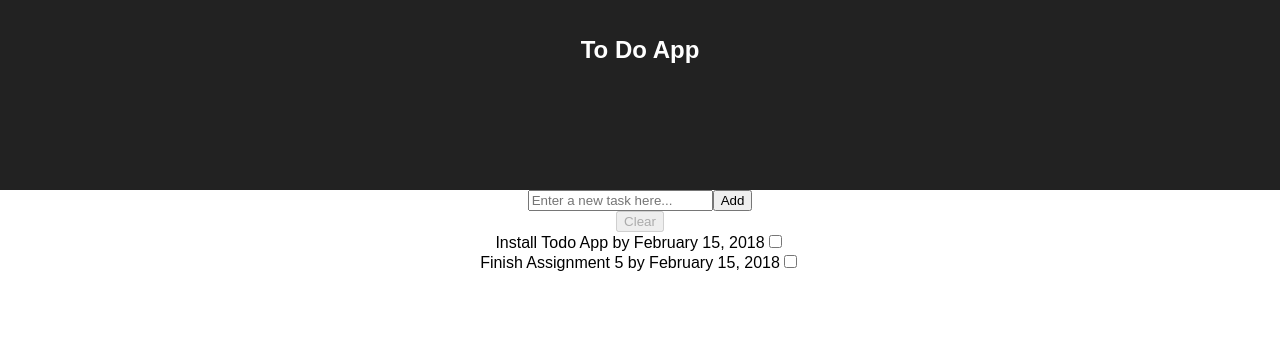
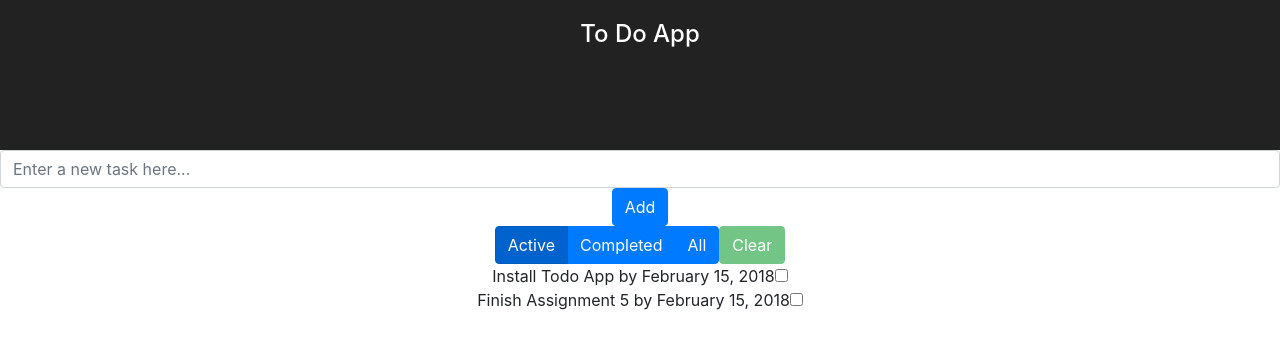
Before and after one commit to eugeneyu90/todoApp, a React (Create React App) app: page / in a window 1280 px wide. Shown: the top 348 px of the page. Built offline with nearby package versions, Linux system fonts and the light colour scheme.

Commit message:
reactstrap added

```diff
--- a/package.json
+++ b/package.json
@@ -3,9 +3,11 @@
   "version": "0.1.0",
   "private": true,
   "dependencies": {
+    "bootstrap": "^4.0.0",
     "react": "^16.2.0",
     "react-dom": "^16.2.0",
-    "react-scripts": "1.1.1"
+    "react-scripts": "1.1.1",
+    "reactstrap": "^5.0.0-beta"
   },
   "scripts": {
     "start": "react-scripts start",
--- a/src/TodoAddBar.js
+++ b/src/TodoAddBar.js
@@ -1,4 +1,5 @@
 import React, { Component } from 'react'
+import { Button, Form, FormGroup, Label, Input, FormText } from 'reactstrap';
 
 const d = new Date()
 var month = {
@@ -45,17 +46,14 @@ class TodoAddBar extends Component {
     })
   }
 
-
-
   render() {
     const placeHolder = "Enter a new task here..."
-    return <form onSubmit={this.handleSubmit}>
-        <input type="text" value={this.state.task} placeholder={placeHolder} onChange={this.updateTask} />
-        {/* <input type="checkbox" checked={this.state.isComplete} onChange={this.updateCompletion} /> */}
-        <button type="button" onClick={this.handleSubmit}>
+    return <Form onSubmit={this.handleSubmit}>
+        <Input type="text" value={this.state.task} placeholder={placeHolder} onChange={this.updateTask} />
+        <Button color="primary" type="button" onClick={this.handleSubmit}>
           Add
-        </button>
-      </form>
+        </Button>
+      </Form>
   }
 }
 
--- a/src/TodoList.js
+++ b/src/TodoList.js
@@ -1,4 +1,5 @@
 import React, { Component } from 'react'
+import { Button, ButtonGroup } from 'reactstrap'
 
 // TodoList + filter capabilities
 class TodoList extends Component {
@@ -7,15 +8,12 @@ class TodoList extends Component {
     this.state = {
       // When no tasks are checked
       disableClear: this.props.todoList.every((item) => { return item.isComplete === false }),
-      viewOnlyActive: true,
-      viewOnlyCompleteCleared: false,
-      viewAll: false,
-      displayedList: this.props.todoList
+      viewSelected: 'Active',
     }
   }
 
   clearCompleted = () => {
-    this.props.todoList.map(item => (item.isComplete === true) ? this.props.toggleCleared(item) : console.log(`Todo ID: ${item.id} was not checked.`) )
+    this.props.todoList.map(item => (item.isComplete === true) ? this.props.toggleCleared(item) : console.log(`Todo ID: ${item.id} was not clear.`) )
     this.setState({
       disableClear: true,
     })
@@ -27,20 +25,25 @@ class TodoList extends Component {
     })
   }
 
+  onRadioBtnClick = (view) => {
+    this.setState({
+      viewSelected: view
+    })
+  }
+
   render() {
-    const allTasks = this.props.todoList
+    const {todoList} = this.props
     let selectedList
     //Enable Filter
-    {this.state.viewOnlyActive &&
-      (selectedList = allTasks.filter((item) => { return item.isCleared === false }))}
+    {this.state.viewSelected === 'Active' &&
+      (selectedList = todoList.filter((item) => { return item.isCleared === false }))}
 
-    {this.state.viewOnlyCompleteCleared &&
-      (selectedList = allTasks.filter((item) => { return item.isCleared === true }))}
+    {this.state.viewSelected === 'Completed' &&
+      (selectedList = todoList.filter((item) => { return item.isCleared === true }))}
 
-    {this.state.viewAll &&
-      (selectedList = allTasks)}
+    {this.state.viewSelected === 'All' &&
+      (selectedList = todoList)}
 
-    // const itemsToDisplay = this.state.displayedList.map((todoItem) =>
     const itemsToDisplay = selectedList.map((todoItem) =>
       <Todo key={todoItem.id}
             item={todoItem}
@@ -49,7 +52,12 @@ class TodoList extends Component {
     )
     return (
       <div>
-        <button type="button" onClick={this.clearCompleted} disabled={this.state.disableClear}>Clear</button>
+        <ButtonGroup>
+          <Button color="primary" onClick={() => this.onRadioBtnClick('Active')} active={this.state.viewSelected === 'Active'}>Active</Button>
+          <Button color="primary" onClick={() => this.onRadioBtnClick('Completed')} active={this.state.viewSelected === 'Completed'}>Completed</Button>
+          <Button color="primary" onClick={() => this.onRadioBtnClick('All')} active={this.state.viewSelected === 'All'}>All</Button>
+        </ButtonGroup>
+        <Button color="success" onClick={this.clearCompleted} disabled={this.state.disableClear}>Clear</Button>
         {itemsToDisplay}
       </div>
     )
--- a/src/index.js
+++ b/src/index.js
@@ -3,6 +3,8 @@ import ReactDOM from 'react-dom';
 import './index.css';
 import App from './App';
 import registerServiceWorker from './registerServiceWorker';
+import 'bootstrap/dist/css/bootstrap.css';
+
 
 // const d = new Date()
 // const today = `${d.getMonth()}-${d.getDay}-${d.getFullYear()}`
```
Also changed, not shown: src/App.js (+5 -3 lines), 1 other file (tests, documents, lock files or other folders).
